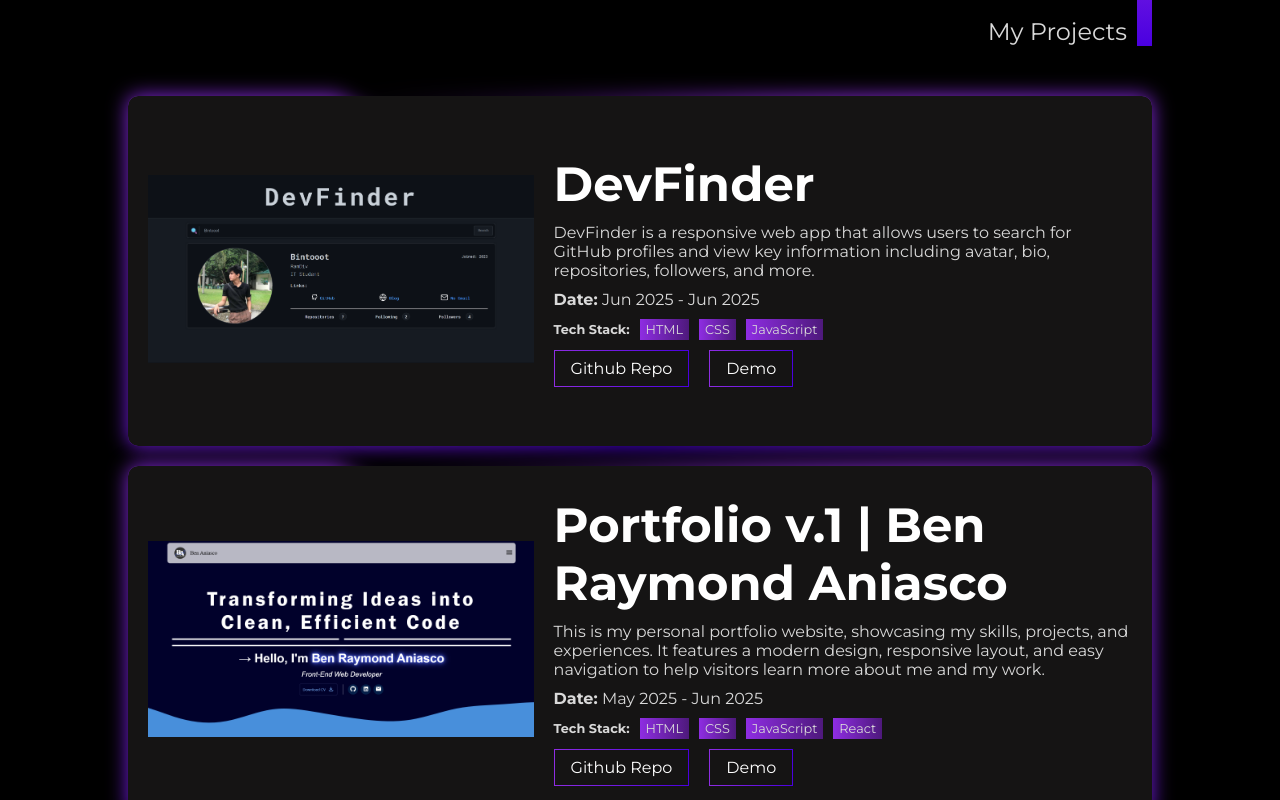
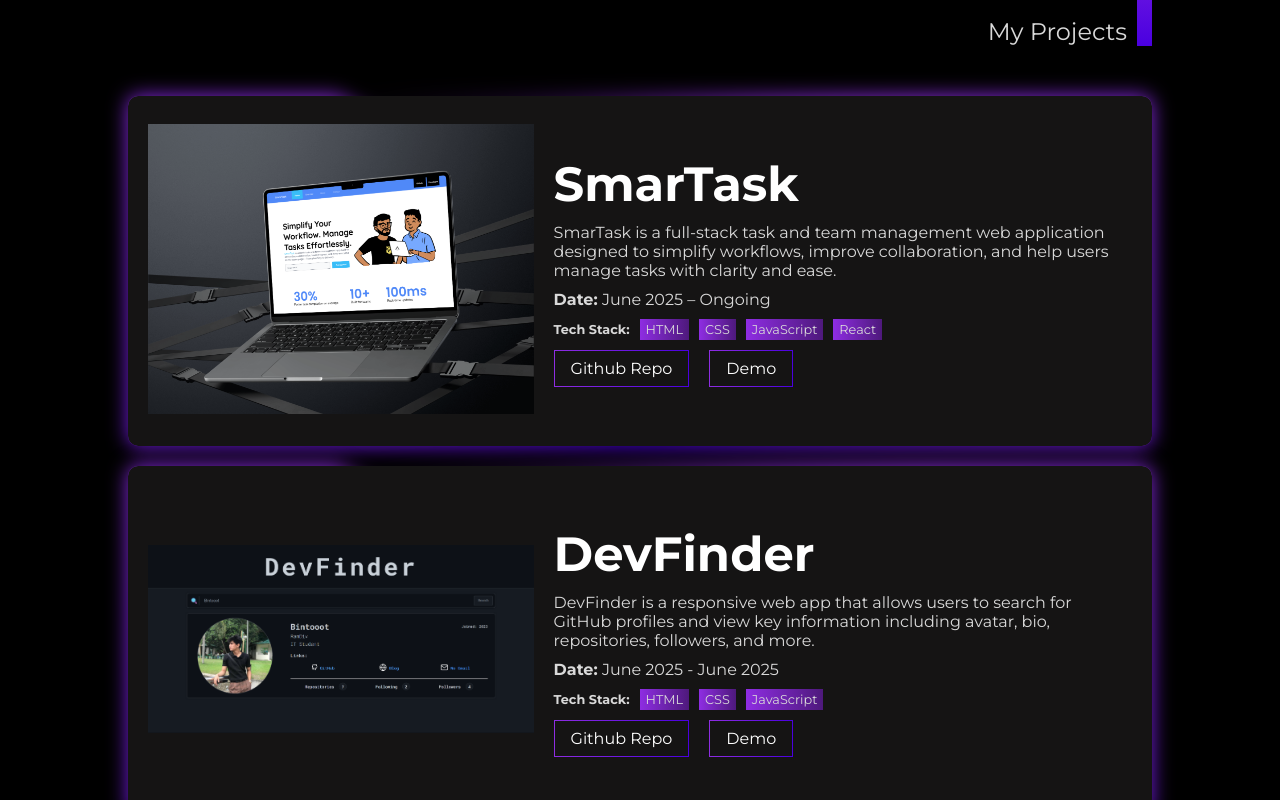
Before and after one commit to Bintooot/aniascoben-portfolio, a React (Vite) app: page / in a window 1280 px wide. Shown: the part 3680-4480 px from the top of the page. Built offline with nearby package versions, Linux system fonts and the light colour scheme.

Commit message:
adding new project data

```diff
--- a/src/data/data.js
+++ b/src/data/data.js
@@ -24,6 +24,7 @@ import Velienne from "../assets/images/Velienne.png";
 import AppController from "../assets/images/App-Controller.png";
 import RMS from "../assets/images/RMS.png";
 import PortfolioV1 from "../assets/images/Portfolio-v1.png";
+import SmarTask from "../assets/images/SmarTask.png";
 
 // Project Data Import End //
 
@@ -129,40 +130,53 @@ export const others = skills.filter((item) => [4, 8, 6, 9].includes(item.id));
 export const projectData = [
   {
     id: 1,
+    image: SmarTask,
+    name: "SmarTask",
+    alt: "SmarTask.png",
+    description:
+      "SmarTask is a full-stack task and team management web application designed to simplify workflows, improve collaboration, and help users manage tasks with clarity and ease.",
+    techStack: ["HTML", "CSS", "JavaScript", "React"],
+    time: "June 2025 – Ongoing",
+    github: "https://github.com/Bintooot/smartask",
+    live: "#",
+  },
+
+  {
+    id: 2,
     image: DevFinder,
     name: "DevFinder",
     alt: "DevFinder.jpeg",
     description:
       "DevFinder is a responsive web app that allows users to search for GitHub profiles and view key information including avatar, bio, repositories, followers, and more.",
     techStack: ["HTML", "CSS", "JavaScript"],
-    time: "Jun 2025 - Jun 2025",
+    time: "June 2025 - June 2025",
     github: "https://github.com/Bintooot/DevFinder",
     live: "https://dev-finder-bintooots-projects.vercel.app/",
   },
   {
-    id: 2,
+    id: 3,
     name: "Portfolio v.1 | Ben Raymond Aniasco",
     description:
       "This is my personal portfolio website, showcasing my skills, projects, and experiences. It features a modern design, responsive layout, and easy navigation to help visitors learn more about me and my work.",
     image: PortfolioV1,
-    time: "May 2025 - Jun 2025",
+    time: "May 2025 - June 2025",
     techStack: ["HTML", "CSS", "JavaScript", "React"],
     github: "https://github.com/Bintooot/benaniasco-portfolio",
     live: "https://benaniasco-portfolio.vercel.app",
   },
   {
-    id: 3,
+    id: 4,
     name: "Velienne - Landing Page",
     description:
       "A visually appealing landing page designed to showcase the Velienne Restaurant. It features a modern design, highlights the restaurant's offerings, and provides an easy-to-navigate interface for users to explore the menu and make reservations.",
     image: Velienne,
-    time: "May 2025 - Jun 2025",
+    time: "May 2025 - June 2025",
     techStack: ["HTML", "CSS", "JavaScript", "React"],
     github: "https://github.com/Bintooot/velienne",
     live: "https://velienne.vercel.app",
   },
   {
-    id: 4,
+    id: 5,
     name: "IoT Based Mobile Incubator Monitoring & Controller",
     description:
       "It is a mobile application that allows users to monitor and control the incubator. It also allows users to view the status of the incubator and the eggs inside it.",
@@ -173,7 +187,7 @@ export const projectData = [
     live: "#",
   },
   {
-    id: 5,
+    id: 6,
     name: "Request Management System",
     description:
       "This project focuses on managing user requests for chicks, specifically designed for government use. The system allows users to register, submit requests, track the status of their requests, and receive the chicks once approved. This web-based platform streamlines the process for individuals seeking chicks for their farms, helping the government efficiently manage and process these requests.",
```
Also changed, not shown: src/assets/images/SmarTask.png (added).
